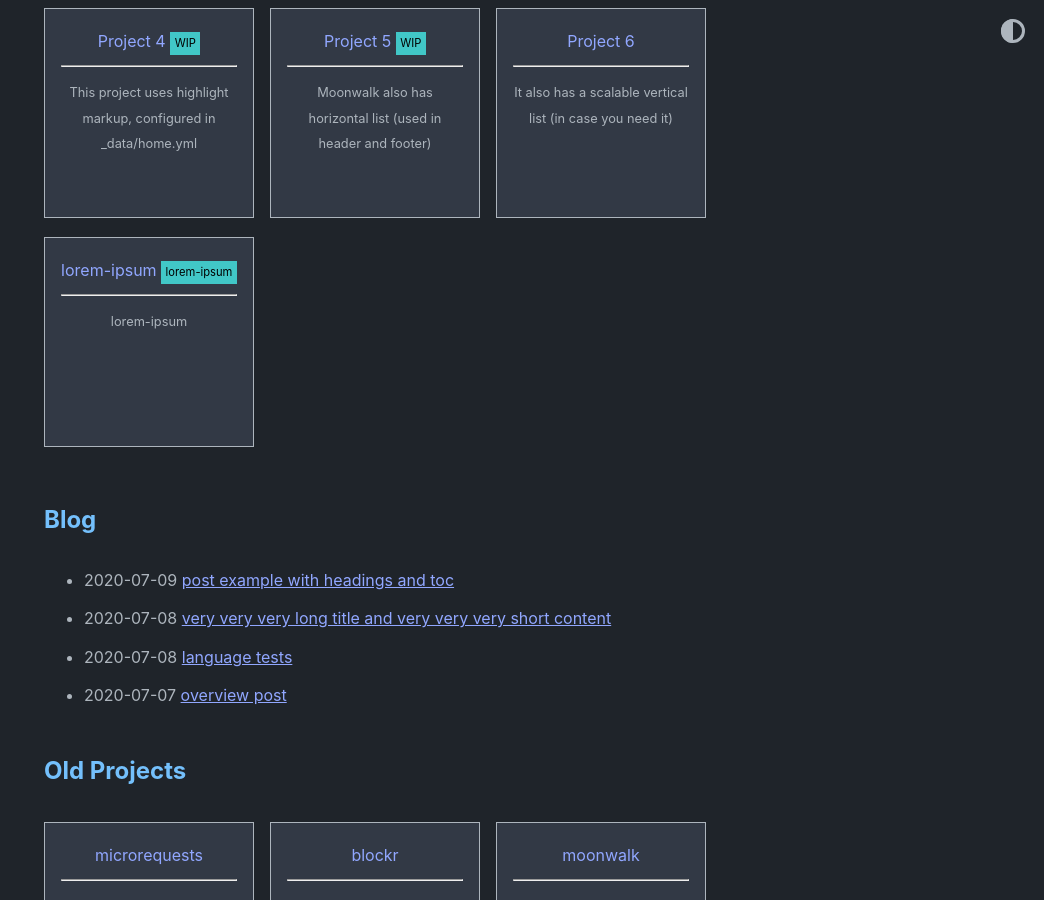
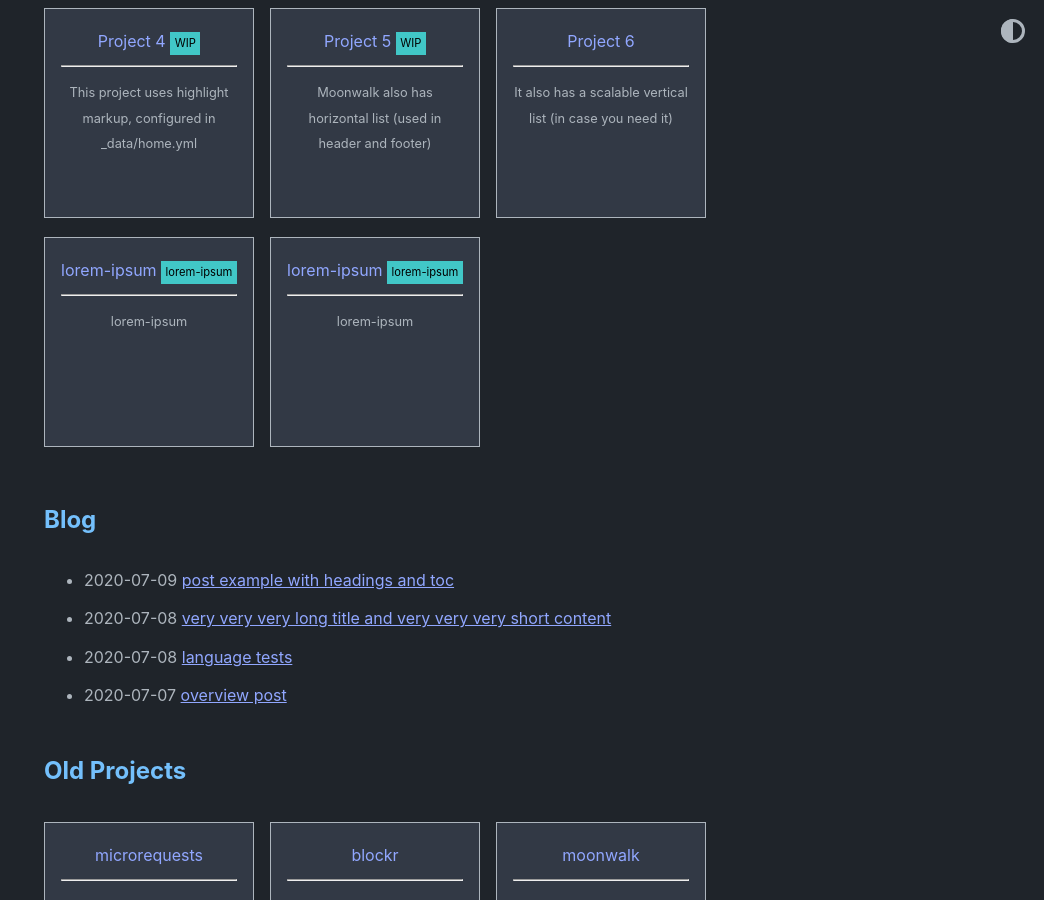
Before and after one commit to stackbit-projects/remarkable-dolphin-acb6a, a Jekyll site: the page built from index.md, in a window 1280 px wide and 900 px high, scrolled down 660 px. Shown: the whole window, without its empty margins (236-1280 px from the left). Built offline with Jekyll 4.4.1, drawn with Linux system fonts in a browser that asks for light colours; comment, search, counter and statistics services are not loaded.

Commit message:
home.yml: updated project_entries

```diff
--- a/_data/home.yml
+++ b/_data/home.yml
@@ -26,6 +26,10 @@ project_entries:
   - title: Project 6
     url: overview-post
     desc: It also has a scalable vertical list (in case you need it)
+  - title: lorem-ipsum
+    url: lorem-ipsum
+    desc: lorem-ipsum
+    highlight: lorem-ipsum
   - title: lorem-ipsum
     url: lorem-ipsum
     desc: lorem-ipsum
```
